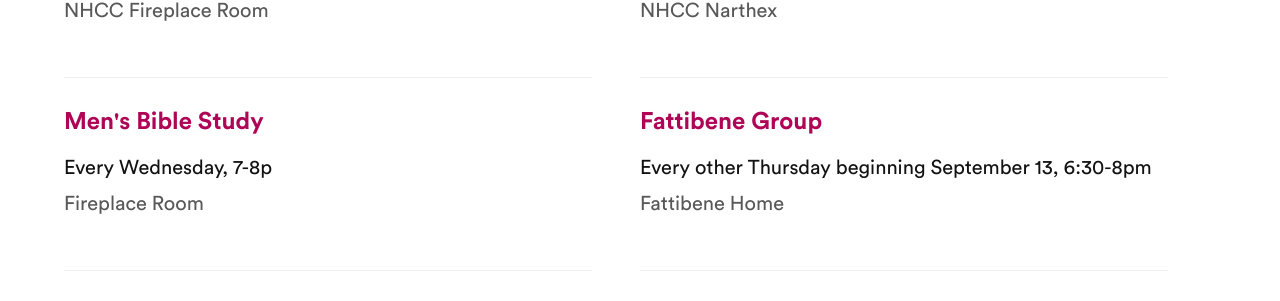
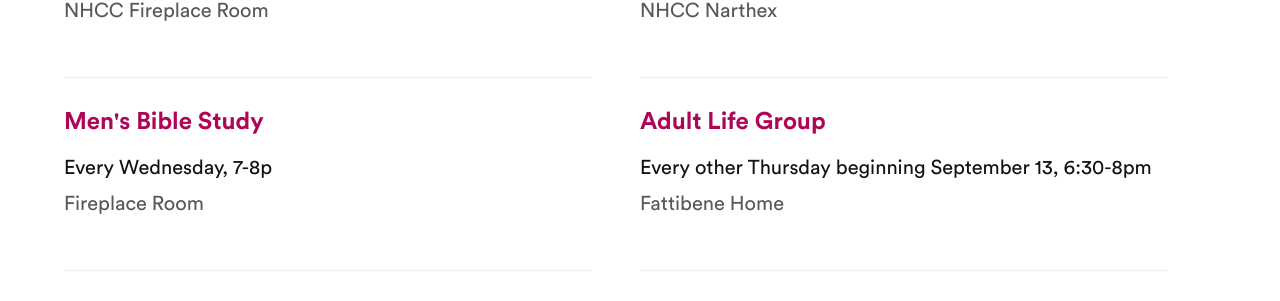
Before and after one commit to kevinrupert/nhcc-web-production, a Jekyll site: the page built from groups.md, in a window 1280 px wide and 900 px high, scrolled down 1347 px. Shown: the part 150-451 px from the top of the window. Built offline with Jekyll 4.4.1, drawn with Linux system fonts in a browser that asks for light colours; comment, search, counter and statistics services are not loaded.

Commit message:
Updated Adult Life Group

```diff
--- a/_groups/Adult Life Group.markdown
+++ b/_groups/Adult Life Group.markdown
@@ -1,5 +1,5 @@
 ---
-title: Fattibene Group
+title: Adult Life Group
 date: 2018-05-03 16:53:00 Z
 position: 4
 when: Every other Thursday beginning September 13, 6:30-8pm
```
